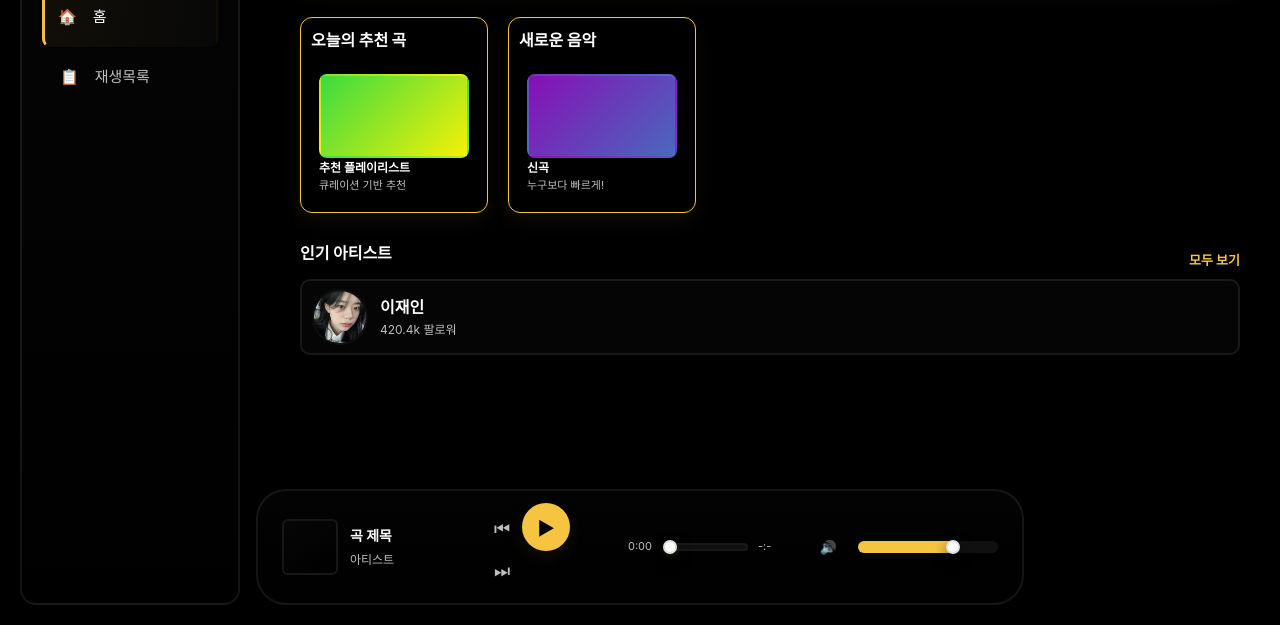
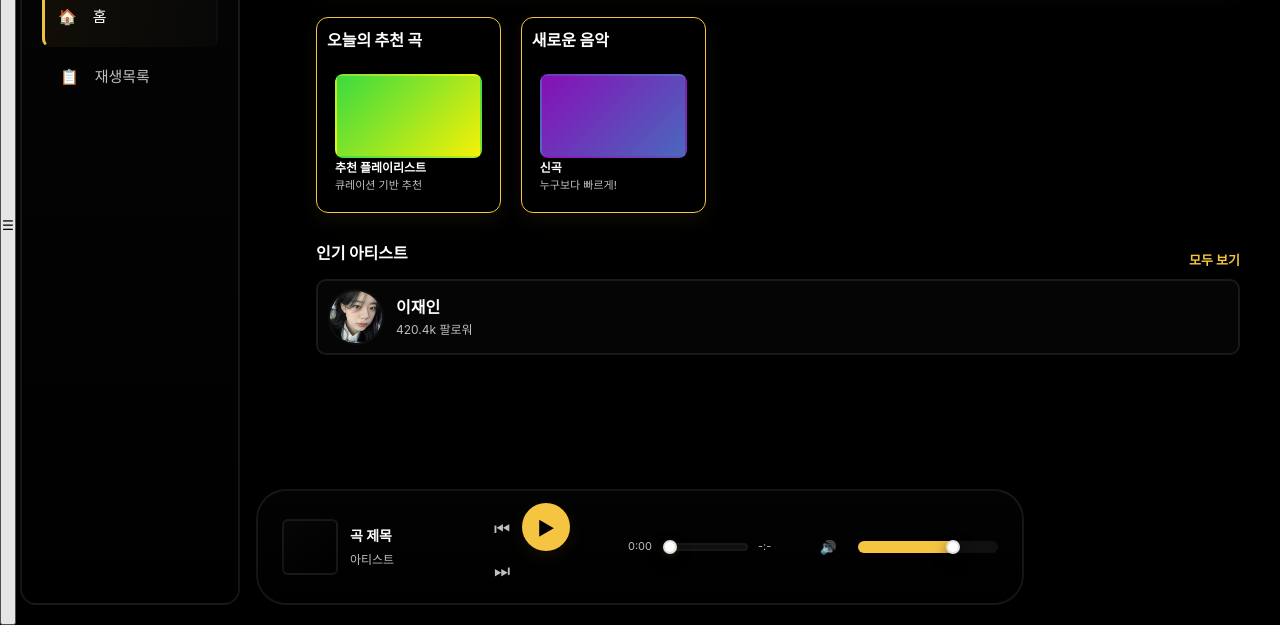
Before and after one commit to sangmin4022/JSMusic-WebSite, a plain HTML site: page index.html in a window 1280 px wide. Shown: the part 175-800 px from the top of the page. Drawn offline with Linux system fonts and the light colour scheme; no server answers.

Commit message:
Update index.html

```diff
--- a/index.html
+++ b/index.html
@@ -40,6 +40,7 @@
             </a>
         </nav>
     </aside>
+    <button class="hamburger-btn" aria-label="메뉴 열기">☰</button>
 
     <!-- 메인 컨텐츠 -->
     <main class="main-content">
```
